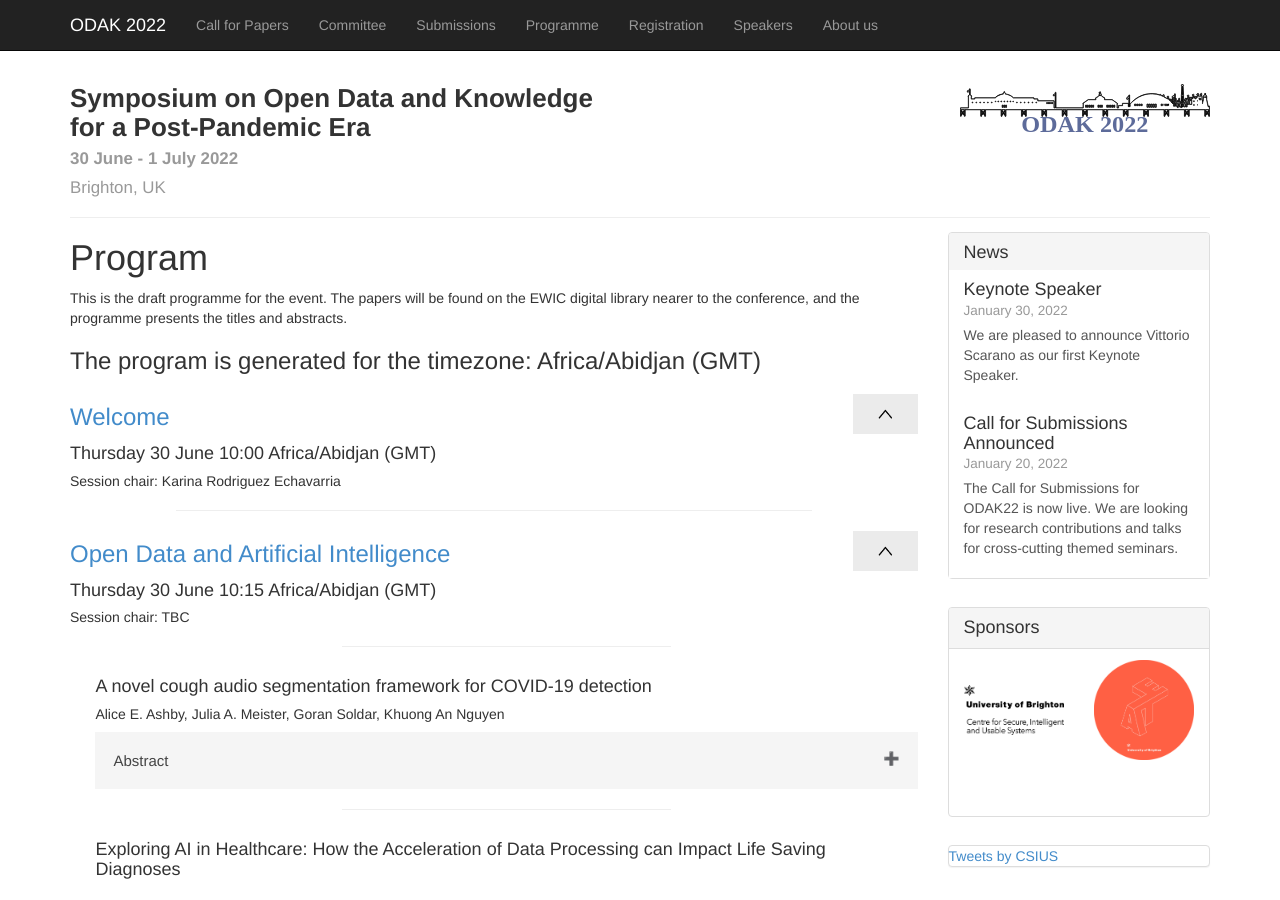
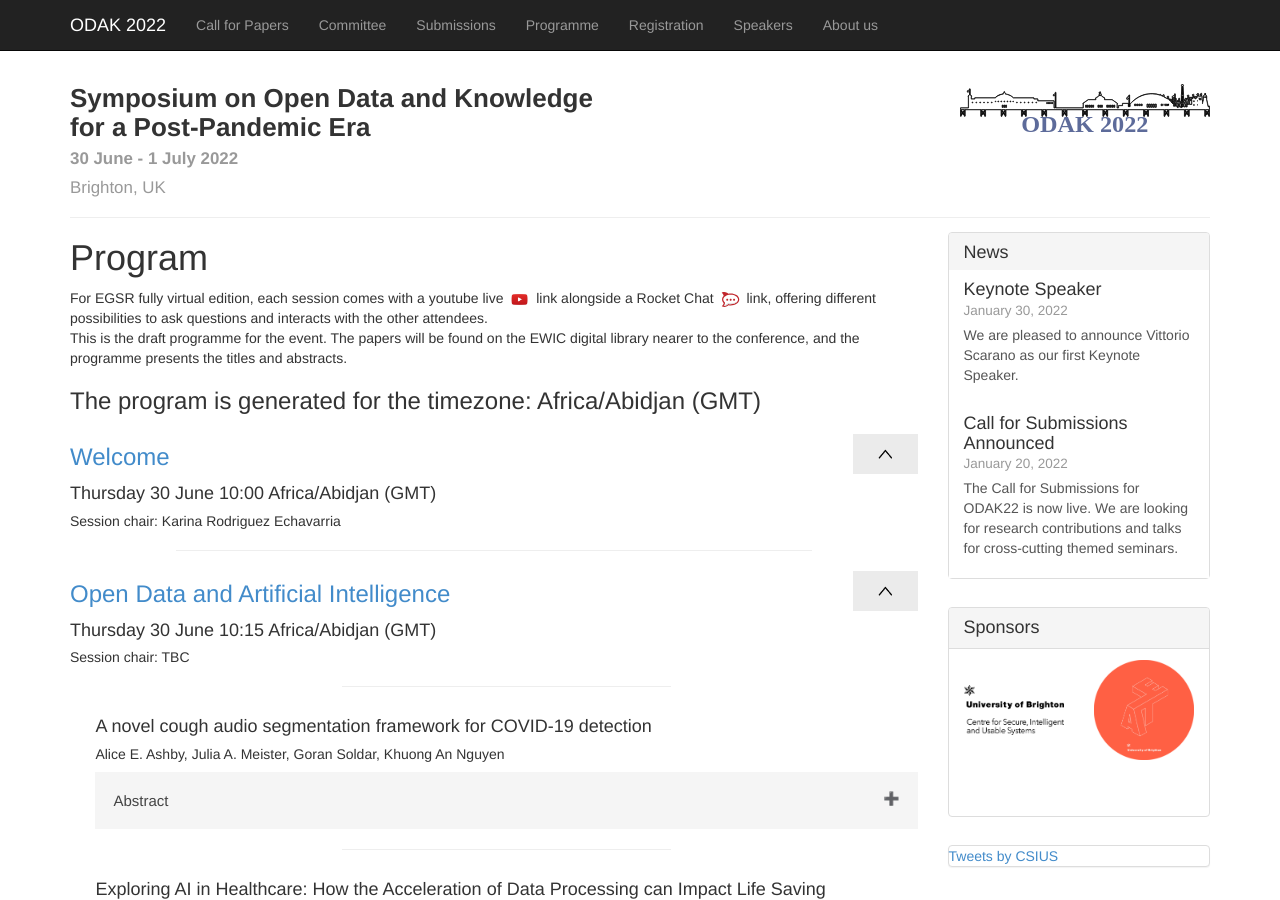
Before and after one commit to UniversityofBrighton/odak, a Jekyll site: the page built from 2022/program.md, in a window 1280 px wide and 900 px high. Built offline with Jekyll 4.4.1, drawn with Linux system fonts in a browser that asks for light colours; comment, search, counter and statistics services are not loaded.

Commit message:
Update program.md

```diff
--- a/2022/program.md
+++ b/2022/program.md
@@ -24,7 +24,7 @@ year: 2022
 <script src="../scripts/moment.min.js"></script>
 <script src="../scripts/moment-timezone-with-data.min.js"></script>
 
-<!-- <div id='intro'>For EGSR fully virtual edition, each session comes with a youtube live <img src="/img/program/yt.jpg" height="15px" width="25px"> link alongside a Rocket Chat <img src="/img/program/rocket-chat.svg" height="15px" width="25px">  link, offering different possibilities to ask questions and interacts with the other attendees.</div> -->
+<div id='intro'>For EGSR fully virtual edition, each session comes with a youtube live <img src="/img/program/yt.jpg" height="15px" width="25px"> link alongside a Rocket Chat <img src="/img/program/rocket-chat.svg" height="15px" width="25px">  link, offering different possibilities to ask questions and interacts with the other attendees.</div>
 
 <div>This is the draft programme for the event. The papers will be found on the EWIC digital library nearer to the conference, and the programme presents the titles and abstracts.</div>
 <!-- <a href='https://diglib.eg.org/handle/10.2312/2632924'>link</a>, and the symposium track is available here:  <a href='https://diglib.eg.org/handle/10.2312/2632925'>link</a></div> -->
```
